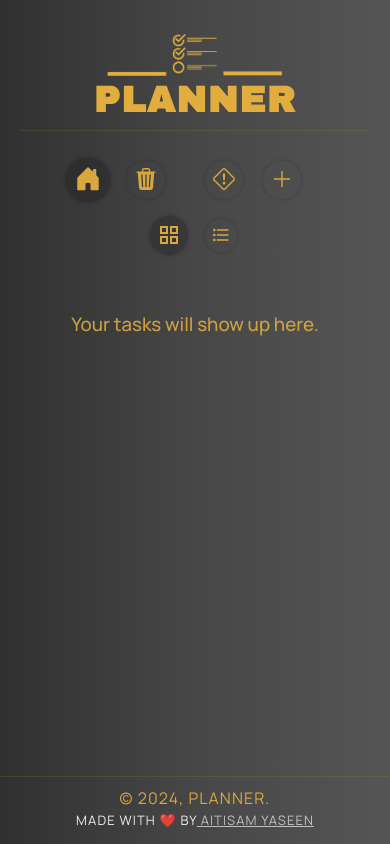
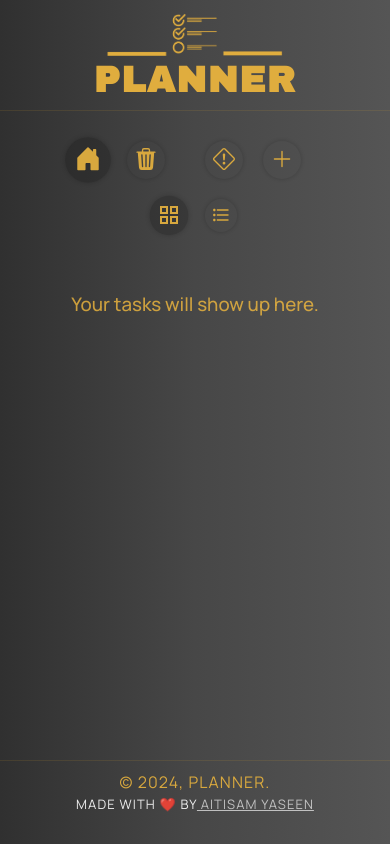
Before and after one commit to MaitisamY/planner, a Next.js app: page / in a window 390 px wide. Built offline with nearby package versions, Linux system fonts and the light colour scheme.

Commit message:
Update css

```diff
--- a/src/app/globals.css
+++ b/src/app/globals.css
@@ -212,8 +212,8 @@ main {
 @media screen and (max-width: 992px) {
   main {
     height: auto;
-    min-height: 92vh;
-    padding: 20px;
+    min-height: 90vh;
+    padding: 0;
     display: flex;
     flex-direction: column;
     justify-content: flex-start;
@@ -454,7 +454,7 @@ footer span {
     height: auto;
     width: 100%;
     justify-content: center;
-    padding: 0;
+    padding: 0 20px 0 20px;
     margin: 0;
   }
   .task-holder-header {
@@ -796,7 +796,6 @@ footer span {
   padding: 0 20px 20px 20px;
   margin: 10px 0 20px 0;
   box-sizing: border-box;
-  border-bottom: 1px solid rgba(85, 85, 85, 0.2);
 }
 
 .popup ul li {
```
